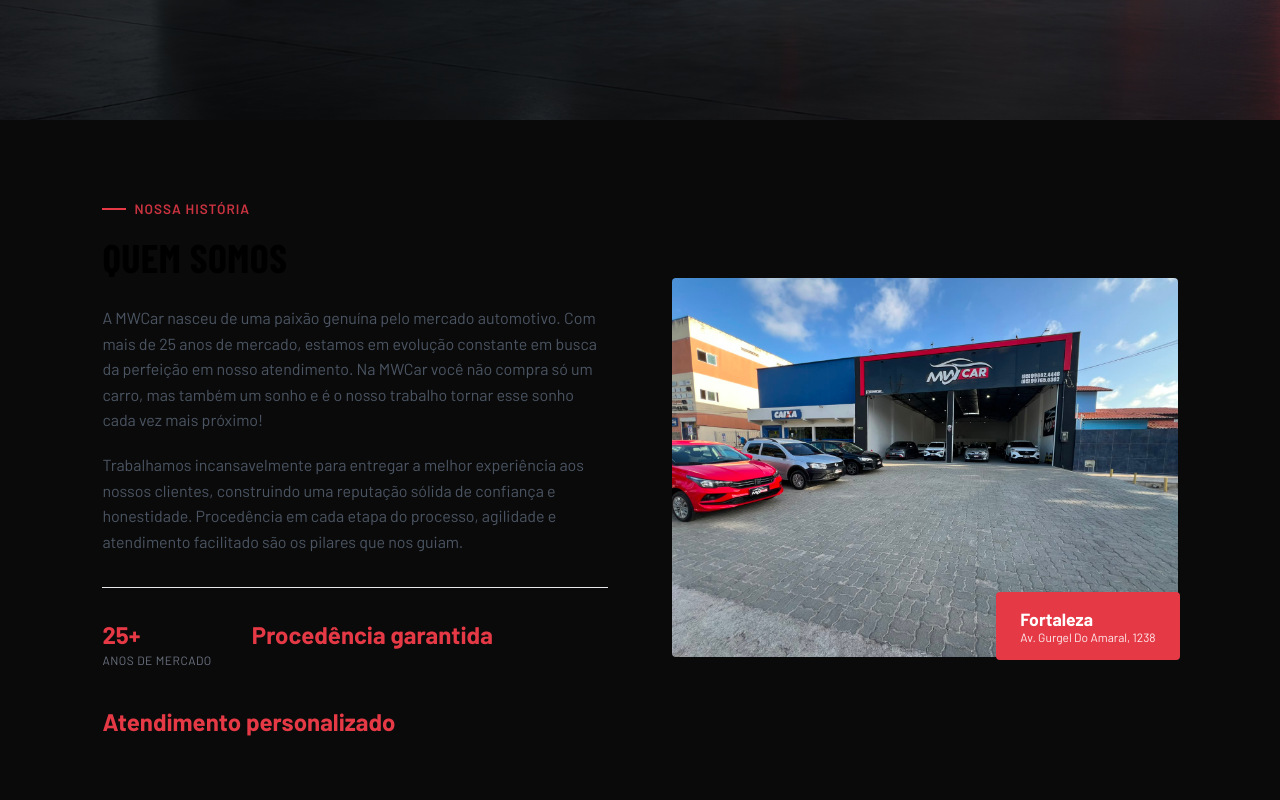
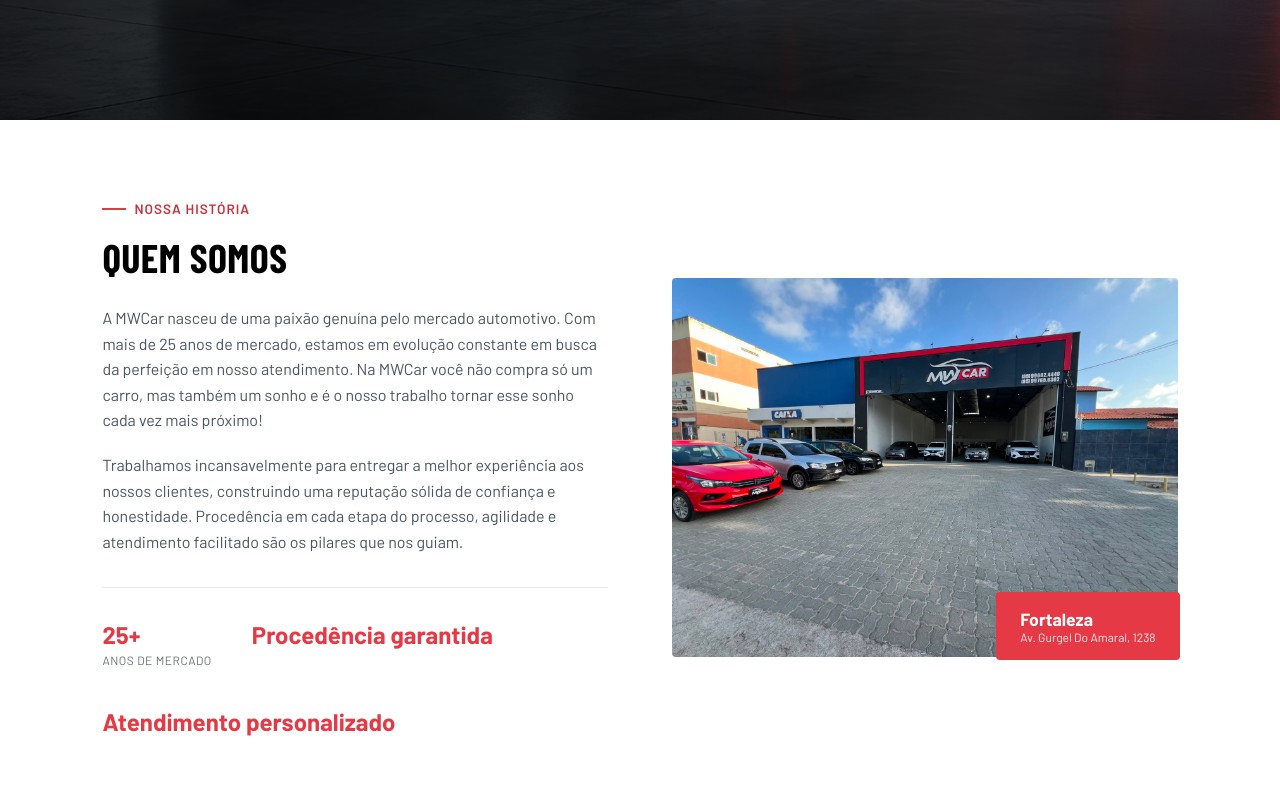
Before and after one commit to Projeto-Final-MWCAR/MWCAR, a React (Vite) app in the folder frontend/: page / in a window 1280 px wide. Shown: the part 680-1480 px from the top of the page. Built offline with nearby package versions, Linux system fonts and the light colour scheme; no server answers; a web font is replaced by a local one.

Commit message:
Corriginddo cor de fundo do Sobre

```diff
--- a/frontend/src/components/Sobre.css
+++ b/frontend/src/components/Sobre.css
@@ -3,6 +3,7 @@
   align-items: center;
   gap: 4rem;
   padding: 5rem 8%;
+  background-color: #FFFFFF;
 }
 
 .sobre_label {
```
